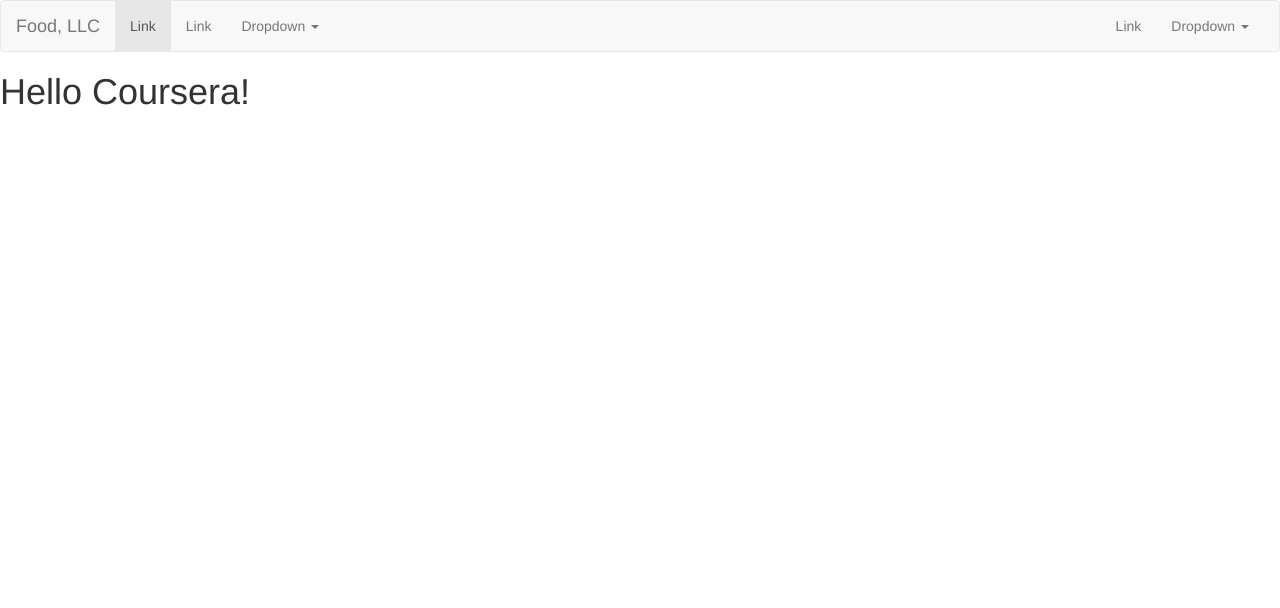
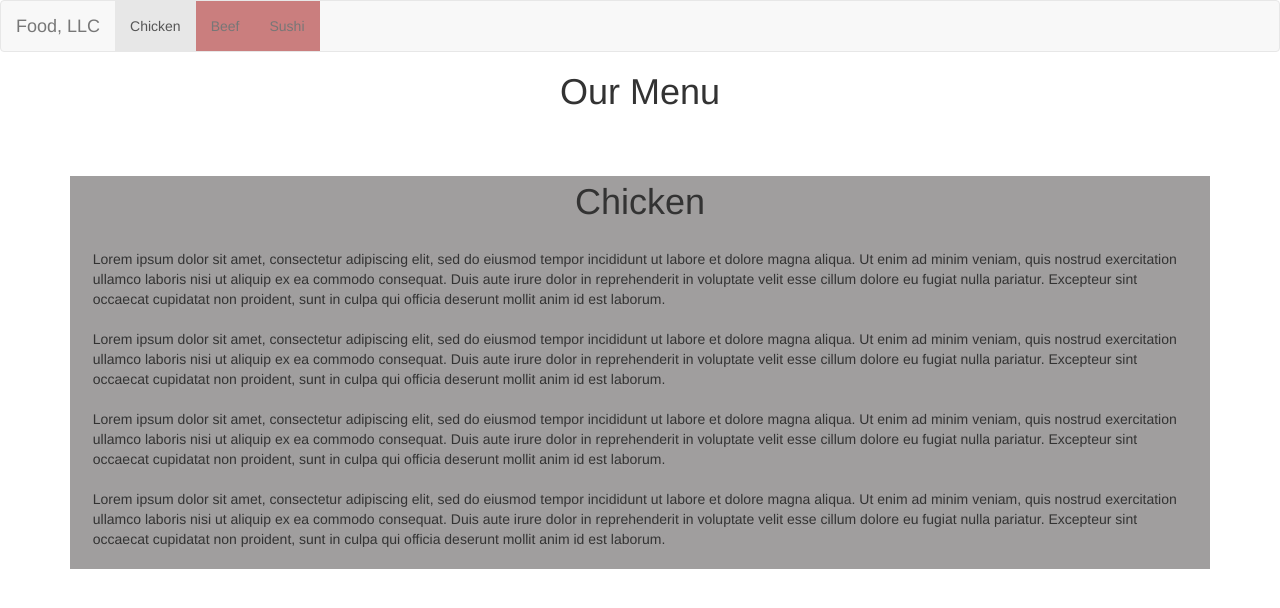
Before and after one commit to KimDuclos/as3-fs, a plain HTML site: page mod3_solution/index.html in a window 1280 px wide. Drawn offline with Linux system fonts and the light colour scheme.

Commit message:
complete

```diff
--- a/mod3_solution/css/styles.css
+++ b/mod3_solution/css/styles.css
@@ -0,0 +1,22 @@
+.active, .nav, .navbar-nav, .navbar-right, a {
+    text-align: center;
+}
+
+h1 {
+    text-align: center;
+}
+
+.container {
+    margin: 5% auto 0 auto;
+}
+
+.title {
+    font-size: 36px;
+    text-align: center;
+    margin: 0 0 2% 0;
+}
+
+.description {
+    background-color: rgb(160, 158, 158);
+    padding: 0 2% 0 2%;
+}
--- a/mod3_solution/index.html
+++ b/mod3_solution/index.html
@@ -36,41 +36,48 @@
       <!-- Collect the nav links, forms, and other content for toggling -->
       <div class="collapse navbar-collapse" id="bs-example-navbar-collapse-1">
         <ul class="nav navbar-nav">
-          <li class="active"><a href="#">Link <span class="sr-only">(current)</span></a></li>
-          <li><a href="#">Link</a></li>
-          <li class="dropdown">
-            <a href="#" class="dropdown-toggle" data-toggle="dropdown" role="button" aria-haspopup="true"
-              aria-expanded="false">Dropdown <span class="caret"></span></a>
-            <ul class="dropdown-menu">
-              <li><a href="#">Action</a></li>
-              <li><a href="#">Another action</a></li>
-              <li><a href="#">Something else here</a></li>
-              <li role="separator" class="divider"></li>
-              <li><a href="#">Separated link</a></li>
-              <li role="separator" class="divider"></li>
-              <li><a href="#">One more separated link</a></li>
-            </ul>
-          </li>
-        </ul>
-        <ul class="nav navbar-nav navbar-right">
-          <li><a href="#">Link</a></li>
-          <li class="dropdown">
-            <a href="#" class="dropdown-toggle" data-toggle="dropdown" role="button" aria-haspopup="true"
-              aria-expanded="false">Dropdown <span class="caret"></span></a>
-            <ul class="dropdown-menu">
-              <li><a href="#">Action</a></li>
-              <li><a href="#">Another action</a></li>
-              <li><a href="#">Something else here</a></li>
-              <li role="separator" class="divider"></li>
-              <li><a href="#">Separated link</a></li>
-            </ul>
-          </li>
-        </ul>
+          <li class="active"><a href="#">Chicken <span class="sr-only">(current)</span></a></li>
+          <li style="background-color: rgb(202, 126, 126)"><a href="#">Beef</a></li>
+
+          <ul class="nav navbar-nav navbar-right">
+            <li style="background-color: rgb(202, 126, 126)"><a href="#">Sushi</a></li>
+          </ul>
       </div><!-- /.navbar-collapse -->
     </div><!-- /.container-fluid -->
   </nav>
 
-  <h1>Hello Coursera!</h1>
+  <h1>Our Menu</h1>
+
+  <div class="container">
+    <div class="chicken">
+      <div class="description">
+        <div class="title">Chicken</div>
+        Lorem ipsum dolor sit amet, consectetur adipiscing elit, sed do eiusmod tempor incididunt ut labore et dolore
+        magna aliqua. Ut enim ad minim veniam, quis nostrud exercitation ullamco laboris nisi ut aliquip ex ea commodo
+        consequat. Duis aute irure dolor in reprehenderit in voluptate velit esse cillum dolore eu fugiat nulla
+        pariatur. Excepteur sint occaecat cupidatat non proident, sunt in culpa qui officia deserunt mollit anim id
+        est laborum.<br><br>
+
+        Lorem ipsum dolor sit amet, consectetur adipiscing elit, sed do eiusmod tempor incididunt ut labore et dolore
+        magna aliqua. Ut enim ad minim veniam, quis nostrud exercitation ullamco laboris nisi ut aliquip ex ea commodo
+        consequat. Duis aute irure dolor in reprehenderit in voluptate velit esse cillum dolore eu fugiat nulla
+        pariatur. Excepteur sint occaecat cupidatat non proident, sunt in culpa qui officia deserunt mollit anim id
+        est laborum.<br><br>
+
+        Lorem ipsum dolor sit amet, consectetur adipiscing elit, sed do eiusmod tempor incididunt ut labore et dolore
+        magna aliqua. Ut enim ad minim veniam, quis nostrud exercitation ullamco laboris nisi ut aliquip ex ea commodo
+        consequat. Duis aute irure dolor in reprehenderit in voluptate velit esse cillum dolore eu fugiat nulla
+        pariatur. Excepteur sint occaecat cupidatat non proident, sunt in culpa qui officia deserunt mollit anim id
+        est laborum.<br><br>
+
+        Lorem ipsum dolor sit amet, consectetur adipiscing elit, sed do eiusmod tempor incididunt ut labore et dolore
+        magna aliqua. Ut enim ad minim veniam, quis nostrud exercitation ullamco laboris nisi ut aliquip ex ea commodo
+        consequat. Duis aute irure dolor in reprehenderit in voluptate velit esse cillum dolore eu fugiat nulla
+        pariatur. Excepteur sint occaecat cupidatat non proident, sunt in culpa qui officia deserunt mollit anim id
+        est laborum.<br><br>
+      </div>
+    </div>
+  </div>
 
   <!-- jQuery (Bootstrap JS plugins depend on it) -->
   <script src="js/jquery-1.11.3.min.js"></script>
```
Also changed, not shown: mod3_solution/css/bootstrap.css.
